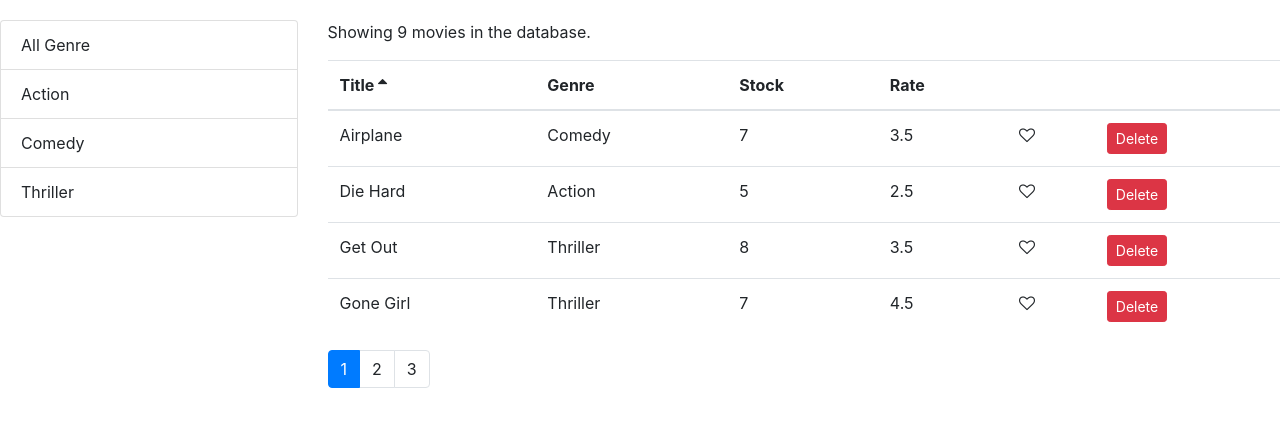
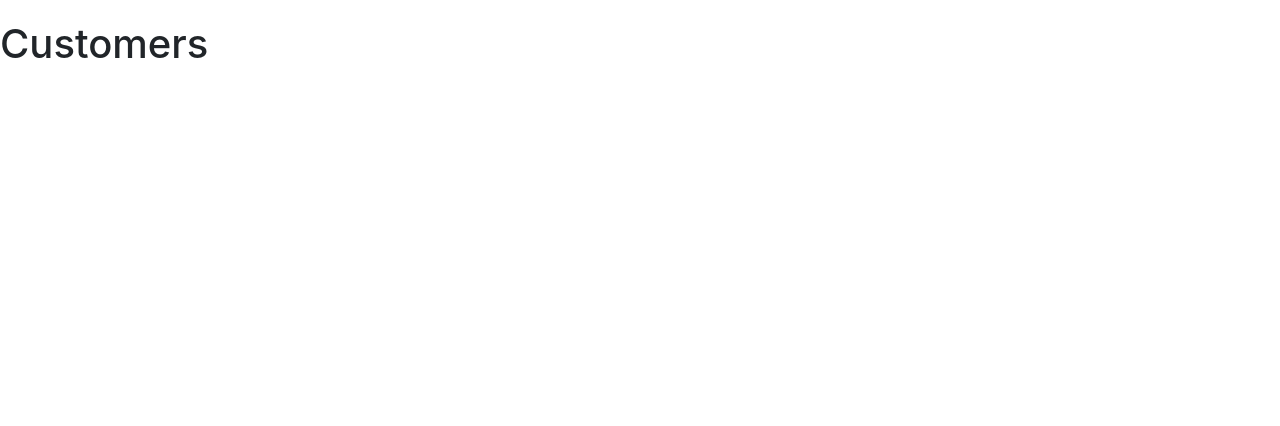
Before and after one commit to tuppers360/vidly, a React (Create React App) app: page /customers in a window 1280 px wide. Shown: the top 426 px of the page. Built offline with nearby package versions, Linux system fonts and the light colour scheme.

Commit message:
16 - Adding Routes

```diff
--- a/src/App.js
+++ b/src/App.js
@@ -1,13 +1,26 @@
-import React from "react";
+import React, { Component } from "react";
+import { Route, Switch, Redirect } from "react-router-dom";
 import Movies from "./components/movies";
+import Customers from "./components/customers";
+import Rentals from "./components/rentals";
+import NotFound from "./components/notFound";
 import "./App.css";
 
-function App() {
-  return (
-    <main className="Container">
-      <Movies />
-    </main>
-  );
+class App extends Component {
+  render() {
+    return (
+      <main className="Container">
+        <Switch>
+          <Route path="/movies" component={Movies} />
+          <Route path="/customers" component={Customers} />
+          <Route path="/rentals" component={Rentals} />
+          <Route path="/not-found" component={NotFound} />
+          <Redirect exact from="/" to="/movies" />
+          <Redirect to="/not-found" />
+        </Switch>
+      </main>
+    );
+  }
 }
 
 export default App;
--- a/src/components/customers.jsx
+++ b/src/components/customers.jsx
@@ -1,4 +1,4 @@
-import React from "react";
+import React, { Component } from "react";
 
 class Customers extends Component {
   state = {};
--- a/src/components/notFound.jsx
+++ b/src/components/notFound.jsx
@@ -1,4 +1,4 @@
-import React from "react";
+import React, { Component } from "react";
 
 class NotFound extends Component {
   state = {};
--- a/src/components/rentals.jsx
+++ b/src/components/rentals.jsx
@@ -1,4 +1,4 @@
-import React from "react";
+import React, { Component } from "react";
 
 class Rentals extends Component {
   state = {};
```
